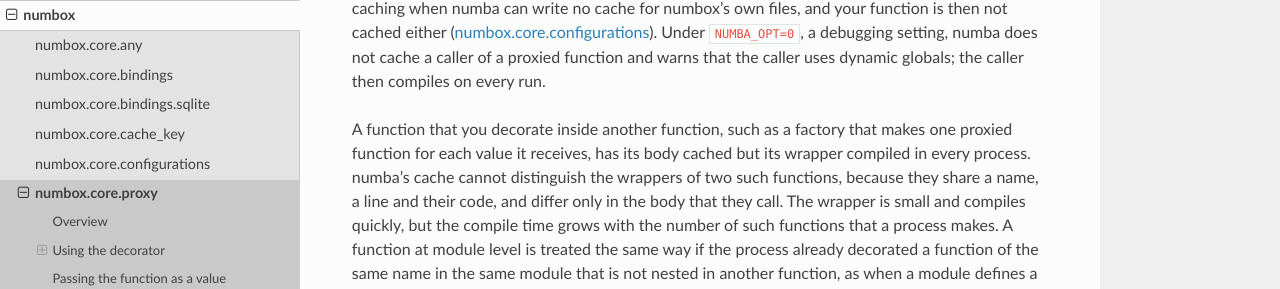
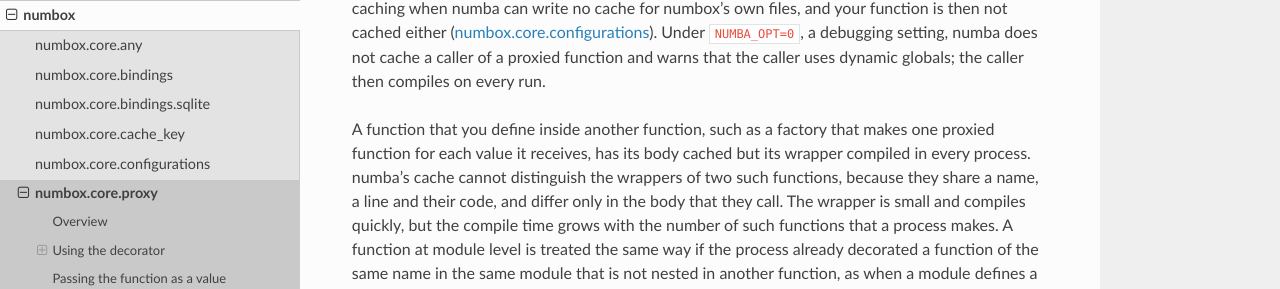
Before and after one commit to Goykhman/numbox, a Sphinx documentation site: the page built from docs/numbox.core.proxy.rst, in a window 1280 px wide and 900 px high, scrolled down 1311 px. Shown: the part 138-427 px from the top of the window. Built offline with Sphinx 7.4.7 and the Read the Docs theme 3.1.0, drawn with Linux system fonts in a browser that asks for light colours; some of the changed text lies outside the part shown.

Commit message:
Say define where the proxy page meant it, and state the rule once
The proxy page said a function decorated inside another function has an uncached wrapper. numbox reads where the
function is defined, so it now says define. The changelog entry and the comment on the record of claimed names no
longer restate the claiming rule, which the proxy docstring and the proxy page state.

```diff
--- a/docs/numbox.core.proxy.rst
+++ b/docs/numbox.core.proxy.rst
@@ -63,7 +63,7 @@ disables it. It also disables caching when numba can write no cache for numbox's
 not cached either (:doc:`numbox.core.configurations`). Under ``NUMBA_OPT=0``, a debugging setting, numba does not cache
 a caller of a proxied function and warns that the caller uses dynamic globals; the caller then compiles on every run.
 
-A function that you decorate inside another function, such as a factory that makes one proxied function for each value
+A function that you define inside another function, such as a factory that makes one proxied function for each value
 it receives, has its body cached but its wrapper compiled in every process. numba's cache cannot distinguish the
 wrappers of two such functions, because they share a name, a line and their code, and differ only in the body that they
 call. The wrapper is small and compiles quickly, but the compile time grows with the number of such functions that a
```
Also changed, not shown: CHANGELOG.md (+2 -2 lines), 1 other file.
